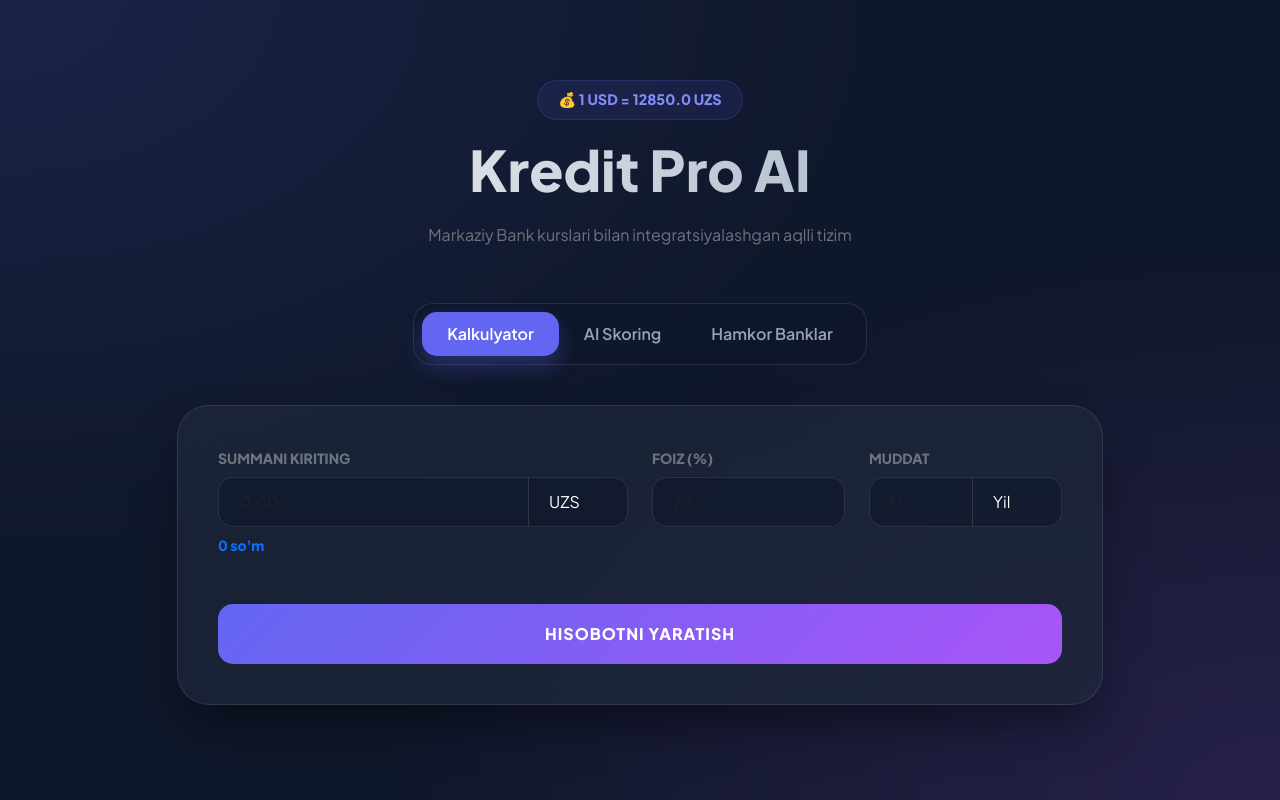
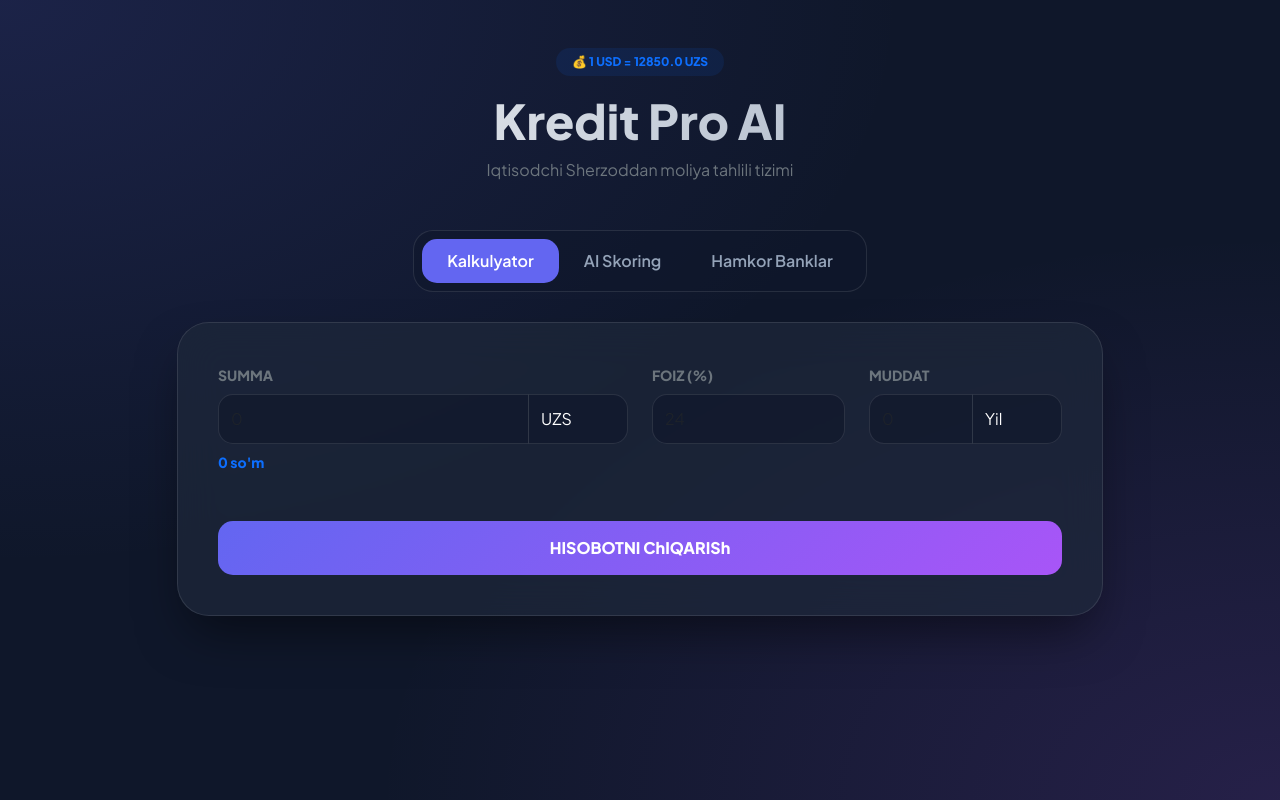
Before and after one commit to suvonov2310-a11y/kredit, a Django app: page / in a window 1280 px wide. Run offline with Django 5.2, Linux system fonts and the light colour scheme; data comes from the database, SQL or seed files in the repository; data that the repository does not hold is empty; some libraries are stand-ins or nearby versions.

```diff
--- a/templates/kredit.html
+++ b/templates/kredit.html
@@ -3,19 +3,17 @@
 <head>
     <meta charset="UTF-8">
     <meta name="viewport" content="width=device-width, initial-scale=1.0">
-    <title>Sherzod | Kredit Pro 2026</title>
+    <title>Sherzod | Kredit Pro AI 2026</title>
     <link href="https://fonts.googleapis.com/css2?family=Plus+Jakarta+Sans:wght@400;600;800&display=swap" rel="stylesheet">
     <link href="https://cdn.jsdelivr.net/npm/bootstrap@5.3.0/dist/css/bootstrap.min.css" rel="stylesheet">
     <script src="https://cdnjs.cloudflare.com/ajax/libs/html2pdf.js/0.10.1/html2pdf.bundle.min.js"></script>
     <style>
         :root {
-            --primary: #6366f1; /* Indigo */
-            --secondary: #4f46e5;
-            --bg: #0f172a; /* Dark Navy */
-            --glass: rgba(255, 255, 255, 0.03);
+            --primary: #6366f1;
+            --bg: #0f172a;
+            --glass: rgba(30, 41, 59, 0.7);
             --glass-border: rgba(255, 255, 255, 0.1);
         }
-
         body {
             background-color: var(--bg);
             background-image: radial-gradient(at 0% 0%, rgba(99, 102, 241, 0.15) 0px, transparent 50%),
@@ -24,151 +22,63 @@
             font-family: 'Plus Jakarta Sans', sans-serif;
             min-height: 100vh;
         }
-
-        .hero-section {
-            padding: 80px 0 40px;
-            text-align: center;
+        .hero-title {
+            font-weight: 800; font-size: 3rem;
+            background: linear-gradient(to right, #fff, #94a3b8);
+            -webkit-background-clip: text; -webkit-text-fill-color: transparent;
         }
-
-        .hero-title {
-            font-weight: 800;
-            font-size: 3.5rem;
-            background: linear-gradient(to right, #fff, #94a3b8);
-            -webkit-background-clip: text;
-            -webkit-text-fill-color: transparent;
-            margin-bottom: 20px;
-        }
-
-        /* Glassmorphism Card */
         .glass-card {
-            background: rgba(30, 41, 59, 0.7);
+            background: var(--glass);
             backdrop-filter: blur(20px);
             border: 1px solid var(--glass-border);
-            border-radius: 32px;
-            padding: 40px;
+            border-radius: 32px; padding: 40px;
             box-shadow: 0 25px 50px -12px rgba(0, 0, 0, 0.5);
         }
-
         .nav-pills {
-            background: rgba(15, 23, 42, 0.5);
-            padding: 8px;
-            border-radius: 20px;
-            display: inline-flex;
-            margin-bottom: 40px;
-            border: 1px solid var(--glass-border);
+            background: rgba(15, 23, 42, 0.5); padding: 8px; border-radius: 20px;
+            border: 1px solid var(--glass-border); margin-bottom: 30px;
         }
-
         .nav-link {
-            color: #94a3b8 !important;
-            border-radius: 15px !important;
-            font-weight: 600;
-            padding: 10px 25px !important;
-            transition: 0.3s;
+            color: #94a3b8 !important; border-radius: 15px !important;
+            font-weight: 600; padding: 10px 25px !important;
         }
-
         .nav-link.active {
-            background: var(--primary) !important;
-            color: white !important;
-            box-shadow: 0 10px 20px rgba(99, 102, 241, 0.3);
+            background: var(--primary) !important; color: white !important;
         }
-
         .form-control, .form-select {
             background: rgba(15, 23, 42, 0.6) !important;
             border: 1px solid var(--glass-border) !important;
-            color: white !important;
-            border-radius: 15px;
-            padding: 12px 20px;
+            color: white !important; border-radius: 15px; padding: 12px;
         }
-
-        .form-control:focus {
-            border-color: var(--primary) !important;
-            box-shadow: 0 0 0 4px rgba(99, 102, 241, 0.2) !important;
-        }
-
         .btn-calculate {
             background: linear-gradient(135deg, #6366f1 0%, #a855f7 100%);
-            border: none;
-            border-radius: 15px;
-            padding: 18px;
-            font-weight: 800;
-            text-transform: uppercase;
-            letter-spacing: 1px;
-            color: white;
-            transition: 0.4s;
+            border: none; border-radius: 15px; padding: 15px;
+            font-weight: 800; color: white; transition: 0.3s;
         }
-
-        .btn-calculate:hover {
-            transform: translateY(-3px);
-            box-shadow: 0 20px 40px rgba(99, 102, 241, 0.4);
-        }
-
-        .rate-badge {
-            background: rgba(99, 102, 241, 0.1);
-            border: 1px solid rgba(99, 102, 241, 0.2);
-            padding: 8px 20px;
-            border-radius: 100px;
-            color: #818cf8;
-            font-weight: 700;
-            font-size: 0.9rem;
-            display: inline-block;
-        }
-
-        .result-stat {
-            background: rgba(255, 255, 255, 0.03);
-            border: 1px solid var(--glass-border);
-            border-radius: 24px;
-            padding: 25px;
-            text-align: center;
-        }
-
-        .stat-value {
-            font-size: 1.8rem;
-            font-weight: 800;
-            color: #fff;
-        }
-
-        .stat-label {
-            color: #94a3b8;
-            font-size: 0.8rem;
-            text-transform: uppercase;
-            letter-spacing: 1px;
-        }
-
-        .table { color: #cbd5e1 !important; }
-        .table thead th { border-color: var(--glass-border); color: #94a3b8; font-weight: 600; }
-        .table td { border-color: var(--glass-border); padding: 15px; }
-
-        .bank-card {
-            background: rgba(30, 41, 59, 0.5);
-            border: 1px solid var(--glass-border);
-            border-radius: 24px;
-            padding: 25px;
-            height: 100%;
-            transition: 0.3s;
-        }
-
-        .bank-card:hover {
-            background: rgba(30, 41, 59, 0.8);
-            border-color: var(--primary);
-        }
+        .btn-calculate:hover { transform: translateY(-3px); box-shadow: 0 15px 30px rgba(99, 102, 241, 0.4); }
+        .result-stat { background: rgba(255, 255, 255, 0.03); border: 1px solid var(--glass-border); border-radius: 20px; padding: 20px; text-align: center; }
+        .bank-card { background: rgba(30, 41, 59, 0.5); border: 1px solid var(--glass-border); border-radius: 20px; padding: 20px; height: 100%; transition: 0.3s; }
+        .bank-card:hover { border-color: var(--primary); }
     </style>
 </head>
 <body>
 
-<div class="container">
-    <div class="hero-section">
-        <div class="rate-badge mb-3">💰 1 USD = {{ usd_rate }} UZS</div>
+<div class="container py-5">
+    <div class="text-center mb-5">
+        <div class="badge bg-primary bg-opacity-10 text-primary mb-3 px-3 py-2 rounded-pill fw-bold">
+            💰 1 USD = {{ usd_rate|default:"12850" }} UZS
+        </div>
         <h1 class="hero-title">Kredit Pro AI</h1>
-        <p class="text-secondary fw-600">Markaziy Bank kurslari bilan integratsiyalashgan aqlli tizim</p>
+        <p class="text-secondary">Iqtisodchi Sherzoddan moliya tahlili tizimi</p>
     </div>
 
-    <div class="row justify-content-center pb-5">
+    <div class="row justify-content-center">
         <div class="col-lg-10 text-center">
 
-            <ul class="nav nav-pills" id="pills-tab">
-                <li class="nav-item"><button class="nav-link active" onclick="switchTab('calc')">Kalkulyator</button></li>
-                <li class="nav-item"><button class="nav-link" onclick="switchTab('score')">AI Skoring</button></li>
-                <li class="nav-item"><button class="nav-link" onclick="switchTab('banks')">Hamkor Banklar</button></li>
+            <ul class="nav nav-pills d-inline-flex" id="pills-tab">
+                <li class="nav-item"><button class="nav-link active" id="btn-calc" onclick="switchTab('calc')">Kalkulyator</button></li>
+                <li class="nav-item"><button class="nav-link" id="btn-score" onclick="switchTab('score')">AI Skoring</button></li>
+                <li class="nav-item"><button class="nav-link" id="btn-banks" onclick="switchTab('banks')">Hamkor Banklar</button></li>
             </ul>
 
             <div class="glass-card text-start">
@@ -176,9 +86,9 @@
                 <div id="section-calc" class="tab-content">
                     <div class="row g-4">
                         <div class="col-md-6">
-                            <label class="form-label text-secondary small fw-bold">SUMMANI KIRITING</label>
+                            <label class="form-label small fw-bold text-secondary">SUMMA</label>
                             <div class="input-group">
-                                <input type="number" id="input_val" class="form-control" oninput="liveConvert()" placeholder="0.00">
+                                <input type="number" id="input_val" class="form-control" oninput="liveConvert()" placeholder="0">
                                 <select id="currency" class="form-select" style="max-width: 100px;" onchange="liveConvert()">
                                     <option value="uzs">UZS</option>
                                     <option value="usd">USD</option>
@@ -187,11 +97,11 @@
                             <div id="helper-text" class="mt-2 text-primary small fw-bold">0 so'm</div>
                         </div>
                         <div class="col-md-3">
-                            <label class="form-label text-secondary small fw-bold">FOIZ (%)</label>
+                            <label class="form-label small fw-bold text-secondary">FOIZ (%)</label>
                             <input type="number" id="foiz" class="form-control" placeholder="24">
                         </div>
                         <div class="col-md-3">
-                            <label class="form-label text-secondary small fw-bold">MUDDAT</label>
+                            <label class="form-label small fw-bold text-secondary">MUDDAT</label>
                             <div class="input-group">
                                 <input type="number" id="muddat" class="form-control" placeholder="0">
                                 <select id="muddat_turi" class="form-select" style="max-width: 90px;">
@@ -201,68 +111,48 @@
                             </div>
                         </div>
                     </div>
-
-                    <button class="btn btn-calculate w-100 mt-5" onclick="calculateStandard()">Hisobotni yaratish</button>
+                    <button class="btn btn-calculate w-100 mt-5" onclick="calculateStandard()">HISOBOTNI ChIQARISh</button>
 
                     <div id="res-calc" class="d-none mt-5">
                         <div id="pdf-area">
-                            <div class="row g-3 mb-5">
-                                <div class="col-md-6">
-                                    <div class="result-stat">
-                                        <div class="stat-label">Oylik to'lov</div>
-                                        <div class="stat-value" id="res-oylik">0</div>
-                                    </div>
-                                </div>
-                                <div class="col-md-6">
-                                    <div class="result-stat">
-                                        <div class="stat-label">Jami qaytarish</div>
-                                        <div class="stat-value text-danger" id="res-jami">0</div>
-                                    </div>
-                                </div>
+                            <div class="row g-3 mb-4">
+                                <div class="col-md-6"><div class="result-stat"><small class="text-secondary">OYLIK TO'LOV</small><h3 id="res-oylik" class="fw-bold mt-2">0</h3></div></div>
+                                <div class="col-md-6"><div class="result-stat"><small class="text-secondary">JAMI QAYTARISh</small><h3 id="res-jami" class="fw-bold mt-2 text-danger">0</h3></div></div>
                             </div>
-                            <div class="table-responsive">
-                                <table class="table table-hover">
-                                    <thead>
-                                        <tr><th>OY</th><th>ASOSIY QARZ</th><th>FOIZ TO'LOVI</th><th>QOLDIQ</th></tr>
-                                    </thead>
-                                    <tbody id="table-body"></tbody>
-                                </table>
-                            </div>
+                            <table class="table"><thead class="text-secondary"><tr><th>OY</th><th>ASOSIY</th><th>FOIZ</th><th>QOLDIQ</th></tr></thead><tbody id="table-body"></tbody></table>
                         </div>
-                        <button class="btn btn-outline-light w-100 mt-4 rounded-4 py-3 fw-bold" onclick="generatePDF()">📄 PDF HISOBOTNI YUKLAB OLISH</button>
+                        <button class="btn btn-outline-light w-100 mt-3 rounded-4" onclick="generatePDF()">📄 PDF Yuklab olish</button>
                     </div>
                 </div>
 
                 <div id="section-score" class="tab-content d-none">
                     <div class="row g-4">
                         <div class="col-md-6">
-                            <label class="form-label text-secondary small fw-bold">OYLIK DAROMADINGIZ</label>
+                            <label class="form-label small fw-bold text-secondary">OYLIK DAROMAD (so'm)</label>
                             <input type="number" id="score_income" class="form-control" placeholder="5 000 000">
                         </div>
                         <div class="col-md-6">
-                            <label class="form-label text-secondary small fw-bold">BOShQA QARZLAR</label>
+                            <label class="form-label small fw-bold text-secondary">BOSHQA QARZLAR</label>
                             <select id="score_debts" class="form-select">
-                                <option value="0">Umuman yo'q</option>
-                                <option value="20">Kichik kreditlar bor</option>
-                                <option value="40">Mavjud qarzlar ko'p</option>
+                                <option value="0">Yo'q</option>
+                                <option value="25">Kichik kreditlar bor</option>
+                                <option value="50">Qarzlar ko'p</option>
                             </select>
                         </div>
                         <div class="col-md-12">
-                            <label class="form-label text-secondary small fw-bold">ISh STAJINGIZ</label>
+                            <label class="form-label small fw-bold text-secondary">RASMIY ISH STAJI</label>
                             <select id="score_work" class="form-select">
-                                <option value="40">1 yildan ortiq</option>
-                                <option value="20">6 oy - 1 yil</option>
+                                <option value="30">1 yildan ko'p</option>
+                                <option value="15">6 oy - 1 yil</option>
                                 <option value="0">6 oydan kam</option>
                             </select>
                         </div>
                     </div>
-                    <button class="btn btn-calculate w-100 mt-5" onclick="runScoring()">AI ANALIZINI BOSHLASH</button>
-                    <div id="res-score" class="d-none mt-5 text-center">
-                        <div class="p-5 rounded-5 border border-primary border-opacity-25 bg-primary bg-opacity-5">
-                            <div class="stat-label mb-2">Sizning ishonchlilik darajangiz</div>
-                            <h1 class="display-1 fw-800 mb-3" id="score-percent">0%</h1>
-                            <p id="score-msg" class="lead fw-600 text-info"></p>
-                        </div>
+                    <button class="btn btn-calculate w-100 mt-5" onclick="runScoring()">EHTIMOLLIKNI BILISH</button>
+                    <div id="res-score" class="d-none mt-5 text-center p-5 rounded-5 border border-primary border-opacity-10 bg-primary bg-opacity-5">
+                        <h5 class="text-secondary mb-3">Sizning ishonchlilik darajangiz:</h5>
+                        <h1 class="display-1 fw-bold mb-3" id="score-percent">0%</h1>
+                        <p id="score-msg" class="lead fw-bold"></p>
                     </div>
                 </div>
 
@@ -271,12 +161,12 @@
                         {% for bank in banklar %}
                         <div class="col-md-6">
                             <div class="bank-card">
-                                <div class="d-flex justify-content-between align-items-center mb-4">
-                                    <h4 class="fw-800 mb-0">{{ bank.nomi }}</h4>
-                                    <span class="badge bg-primary rounded-pill px-3">{{ bank.foiz }}%</span>
+                                <div class="d-flex justify-content-between mb-3">
+                                    <h4 class="fw-bold">{{ bank.nomi }}</h4>
+                                    <span class="badge bg-primary">{{ bank.foiz }}%</span>
                                 </div>
-                                <div class="mb-2"><small class="text-success fw-bold">💎 FOYDA:</small> <p class="small text-secondary">{{ bank.foyda }}</p></div>
-                                <div class="mb-4"><small class="text-danger fw-bold">🔥 RISK:</small> <p class="small text-secondary">{{ bank.zarar }}</p></div>
+                                <p class="small text-success mb-1">✅ {{ bank.foyda }}</p>
+                                <p class="small text-danger mb-4">⚠️ {{ bank.zarar }}</p>
                                 <button class="btn btn-sm btn-outline-primary w-100 rounded-3" onclick="useBank('{{ bank.foiz }}')">TANLASH</button>
                             </div>
                         </div>
@@ -290,13 +180,16 @@
 </div>
 
 <script>
-    const MB_RATE = {{ usd_rate }};
+    const MB_RATE = {{ usd_rate|default:12850 }};
 
     function switchTab(tab) {
+        // Hamma bo'limlarni yashirish
         document.querySelectorAll('.tab-content').forEach(el => el.classList.add('d-none'));
+        // Faqat tanlanganni ochish
         document.getElementById('section-' + tab).classList.remove('d-none');
-        document.querySelectorAll('.nav-link').forEach(el => el.classList.remove('active'));
-        event.target.classList.add('active');
+        // Tugmalarni yangilash
+        document.querySelectorAll('.nav-link').forEach(link => link.classList.remove('active'));
+        document.getElementById('btn-' + tab).classList.add('active');
     }
 
     function liveConvert() {
@@ -315,7 +208,7 @@
         let f = parseFloat(document.getElementById('foiz').value);
         let m = parseInt(document.getElementById('muddat').value);
         let turi = document.getElementById('muddat_turi').value;
-        if(!p || !f || !m) { alert("Barcha maydonlarni to'ldiring!"); return; }
+        if(!p || !f || !m) { alert("Ma'lumotlarni to'ldiring!"); return; }
         let n = (turi === 'yil') ? m * 12 : m;
         let r = f / 12 / 100;
         let oylik = p * (r * Math.pow(1 + r, n)) / (Math.pow(1 + r, n) - 1);
@@ -327,9 +220,7 @@
         tbody.innerHTML = "";
         let bal = p;
         for(let i=1; i<=n; i++) {
-            let iM = bal * r;
-            let pM = oylik - iM;
-            bal -= pM;
+            let iM = bal * r; let pM = oylik - iM; bal -= pM;
             tbody.innerHTML += `<tr><td>${i}</td><td>${Math.round(pM).toLocaleString()}</td><td>${Math.round(iM).toLocaleString()}</td><td>${Math.max(0, Math.round(bal)).toLocaleString()}</td></tr>`;
         }
     }
@@ -339,23 +230,25 @@
         let debt = parseInt(document.getElementById('score_debts').value);
         let work = parseInt(document.getElementById('score_work').value);
         if(!inc) { alert("Daromadni kiriting!"); return; }
-        let score = 60 - debt + work;
-        if(inc > 10000000) score += 20;
-        else if(inc > 5000000) score += 10;
+        let score = 50 - debt + work;
+        if(inc > 10000000) score += 20; else if(inc > 5000000) score += 10;
         score = Math.min(100, Math.max(0, score));
         document.getElementById('res-score').classList.remove('d-none');
-        document.getElementById('score-percent').innerText = score + "%";
-        document.getElementById('score-msg').innerText = score > 70 ? "Kredit chiqish ehtimoli juda yuqori!" : "Qo'shimcha kafillik talab qilinishi mumkin.";
+        const scoreEl = document.getElementById('score-percent');
+        scoreEl.innerText = score + "%";
+        scoreEl.style.color = score > 70 ? "#10b981" : (score > 40 ? "#f59e0b" : "#ef4444");
+        document.getElementById('score-msg').innerText = score > 70 ? "Kredit chiqish ehtimoli yuqori!" : "Kafillik talab qilinishi mumkin.";
     }
 
     function generatePDF() {
         const element = document.getElementById('pdf-area');
-        html2pdf().from(element).save('Sherzod_Kredit_Pro_Report.pdf');
+        html2pdf().from(element).save('Sherzod_Kredit_Tahlili.pdf');
     }
 
     function useBank(foiz) {
         switchTab('calc');
         document.getElementById('foiz').value = foiz;
+        document.getElementById('foiz').focus();
     }
 </script>
 
```
